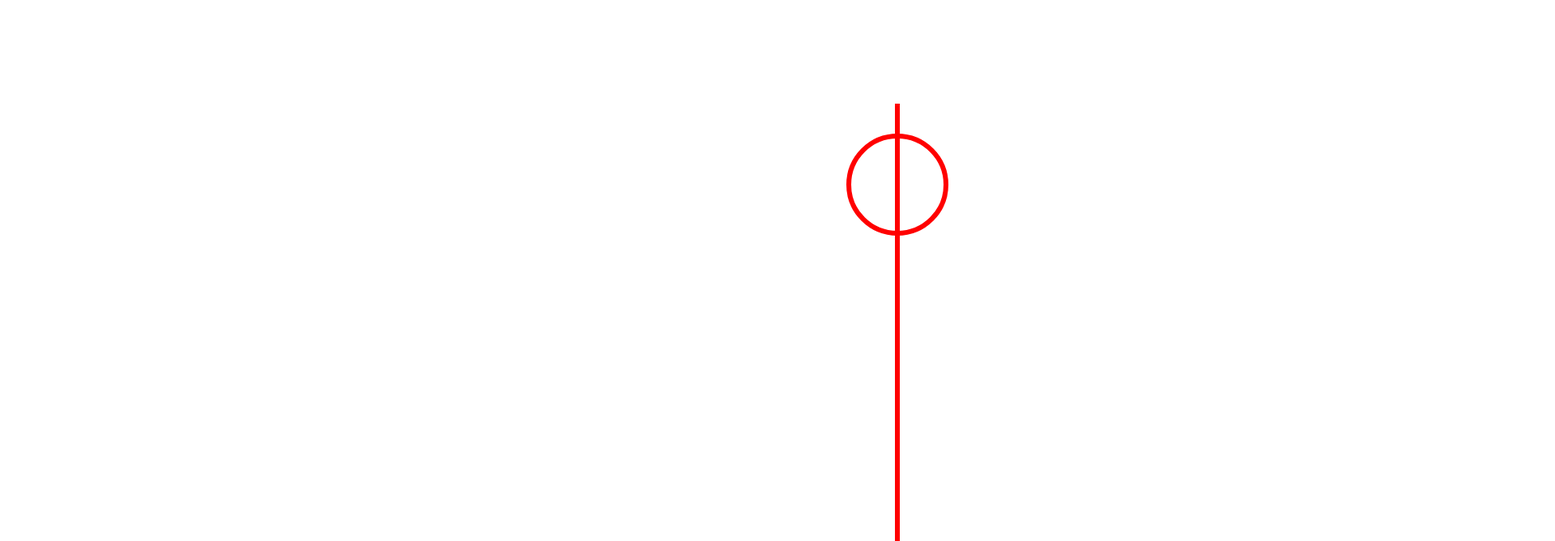
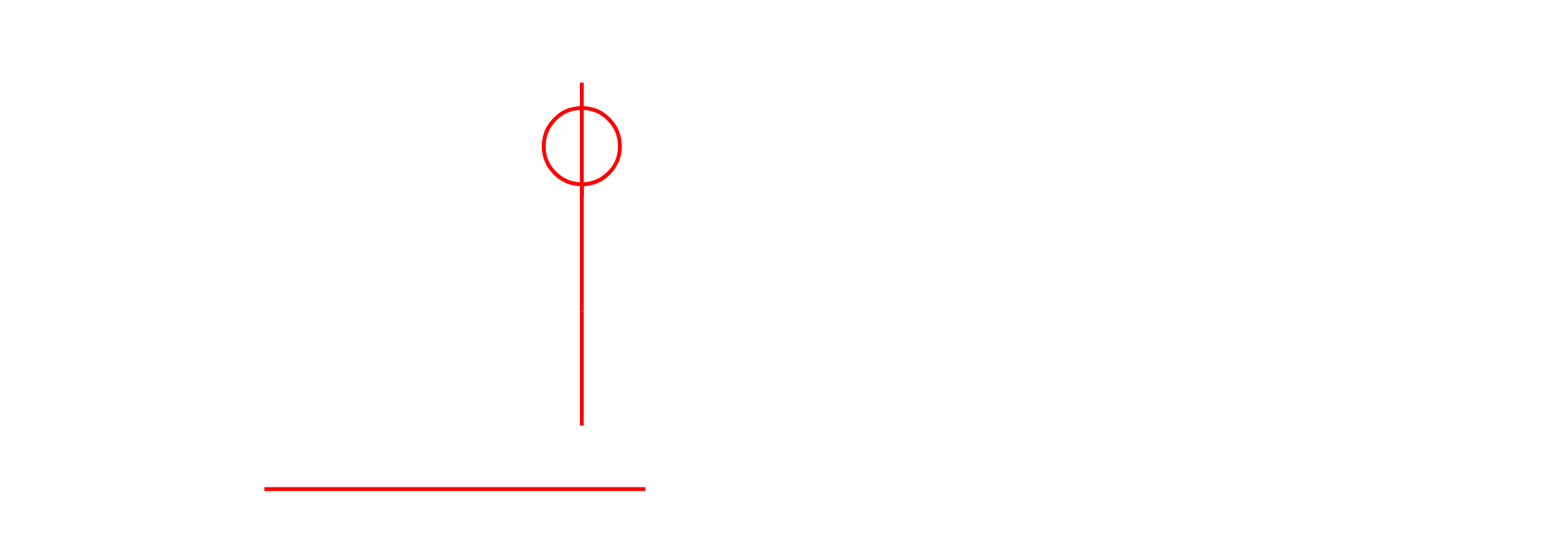
Before and after one commit to pattikawa/yoga, a plain HTML site: page index.html in a window 1280 px wide. Shown: the top 668 px of the page at 81% size, 1920 px wide, since content can reach past the window. Drawn offline with Linux system fonts and the light colour scheme.

Commit message:
Update index.html

```diff
--- a/index.html
+++ b/index.html
@@ -1,4 +1,4 @@
-<svg xmlns="http://www.w3.org/2000/svg" xmlns:xlink="http://www.w3.org/1999/xlink" viewBox="0 0 500 500" width="2000" height="1000" version="1.0">
+<svg xmlns="http://www.w3.org/2000/svg" xmlns:xlink="http://www.w3.org/1999/xlink" viewBox="0 0 500 500" width="100%" height="100%" version="1.0">
   <g transform="translate(300, 250)">
     <g transform="rotate(0, -200, 130)">
       <g transform="rotate(0, 0, 0)">
```
